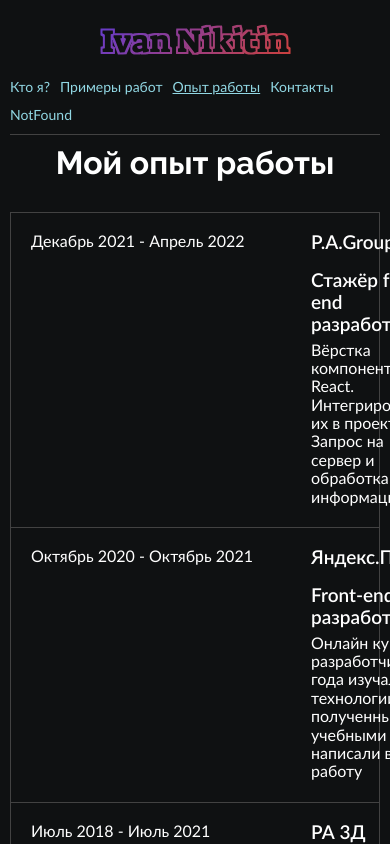
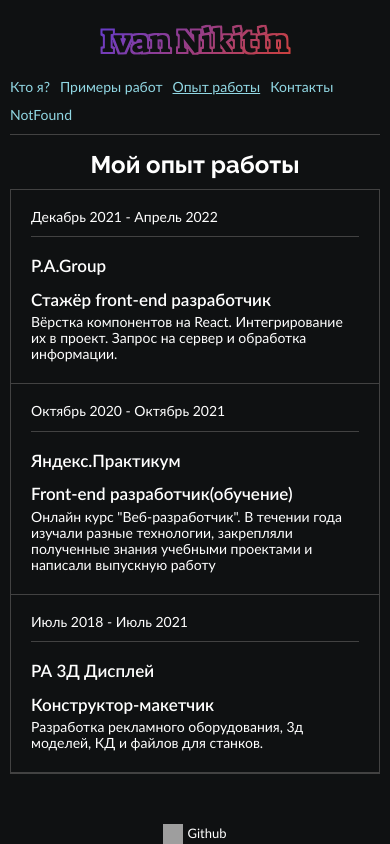
Before and after one commit to iva3nik/my-app, a React (Create React App) app: page /experience in a window 390 px wide. Built offline with nearby package versions, Linux system fonts and the light colour scheme; grey boxes are pictures that could not be loaded.

Commit message:
feat: add adaptive for MyExperience

```diff
--- a/src/pages/MyExprerience/MyExperience.module.scss
+++ b/src/pages/MyExprerience/MyExperience.module.scss
@@ -4,7 +4,8 @@
   align-self: start;
 
   &__title {
-    margin: 10px 0 30px;
+    margin: 32px 0 16px;
+    font-size: 32px;
   }
 
   &__table {
@@ -42,3 +43,56 @@
     }
   }
 }
+
+@media screen and (max-width: 767px) {
+  .experience {
+    &__title {
+      font-size: 24px;
+    }
+
+    &__line {
+      gap: 20px;
+    }
+
+    &__data {
+      width: 220px;
+      font-size: 14px;
+    }
+
+    &__subtitle {
+      font-size: 17px;
+      margin-bottom: 14px;
+    }
+
+    &__text {
+      font-size: 14px;
+    }
+  }
+}
+
+@media screen and (max-width: 569px) {
+  .experience {
+    &__title {
+      margin: 16px 0 10px;
+    }
+
+    &__line {
+      flex-direction: column;
+    }
+
+    &__data {
+      width: 100%;
+      border-bottom: 1px solid $greyLine;
+      padding-bottom: 10px;
+    }
+
+    &__subtitle {
+      font-size: 17px;
+      margin-bottom: 14px;
+    }
+
+    &__text {
+      font-size: 14px;
+    }
+  }
+}
```
